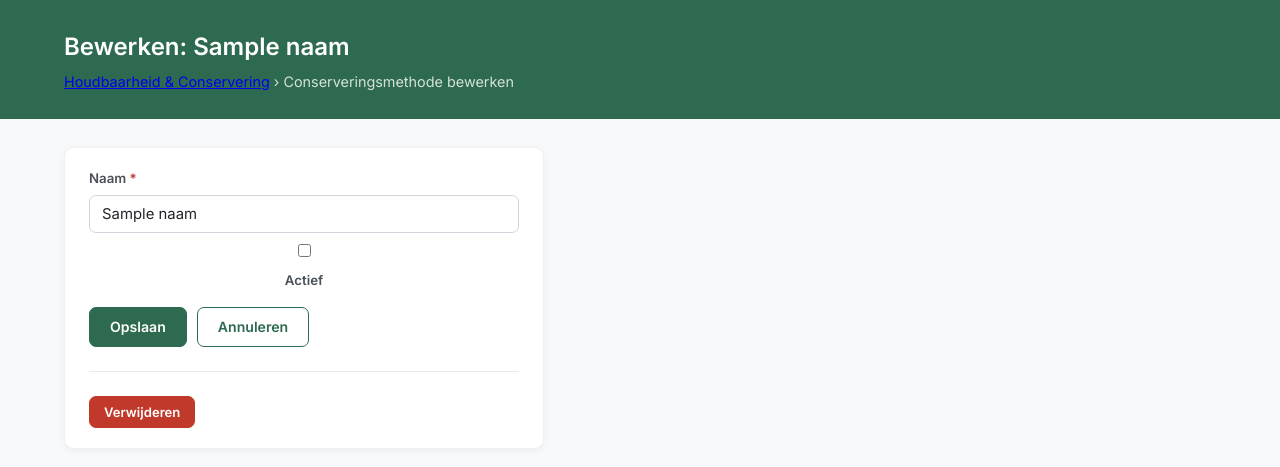
After one commit to mkoks75/Test, a FastAPI app: template templates/beheer_conserveringsmethode_edit.html in a window 1280 px wide. The commit adds this page. Shown: the top 467 px of the page. Run offline with FastAPI, Linux system fonts and the light colour scheme; the template is opened without the code that fills it: most values are stand-ins (such as "Sample title", 1, 10 or a date in 2020); parts of the project's set-up code (start-up, migrations or seed data) failed here and were passed over.

Commit message:
conserveringsmethode module, dashboard layout fix, fotogalerij fullwidth

```diff
--- a/main.py
+++ b/main.py
@@ -56,6 +56,8 @@ async def startup():
                 conn.execute(text("ALTER TABLE harvest_entries ADD COLUMN uitgegeven_op DATETIME"))
             if "uitgegeven_aan" not in col_names:
                 conn.execute(text("ALTER TABLE harvest_entries ADD COLUMN uitgegeven_aan TEXT"))
+            if "conserveringsmethode_id" not in col_names:
+                conn.execute(text("ALTER TABLE harvest_entries ADD COLUMN conserveringsmethode_id INTEGER REFERENCES conserveringsmethoden(id)"))
             conn.commit()
         except Exception:
             pass  # Tabel bestaat nog niet; create_all regelt dit
@@ -88,13 +90,13 @@ async def startup():
         except Exception:
             pass
 
-        # Maak product_houdbaarheid tabel aan indien nog niet aanwezig
+        # Maak product_houdbaarheid tabel aan / migreer naar conserveringsmethode
         try:
             conn.execute(text("""
                 CREATE TABLE IF NOT EXISTS product_houdbaarheid (
                     id INTEGER PRIMARY KEY AUTOINCREMENT,
                     product_id INTEGER NOT NULL REFERENCES products(id),
-                    locatie_id INTEGER NOT NULL REFERENCES locations(id),
+                    conserveringsmethode_id INTEGER REFERENCES conserveringsmethoden(id),
                     houdbaarheid_maanden INTEGER NOT NULL,
                     actief BOOLEAN NOT NULL DEFAULT 1
                 )
@@ -102,6 +104,31 @@ async def startup():
             conn.commit()
         except Exception:
             pass
+
+        # Voeg conserveringsmethode_id toe aan bestaande product_houdbaarheid indien ontbreekt
+        try:
+            pragma_ph = conn.execute(text("PRAGMA table_info(product_houdbaarheid)")).fetchall()
+            ph_col_names = [row[1] for row in pragma_ph]
+            if "conserveringsmethode_id" not in ph_col_names:
+                conn.execute(text("ALTER TABLE product_houdbaarheid ADD COLUMN conserveringsmethode_id INTEGER REFERENCES conserveringsmethoden(id)"))
+            conn.commit()
+        except Exception:
+            pass
+
+    # Standaard conserveringsmethoden aanmaken als de tabel leeg is
+    db = database.SessionLocal()
+    try:
+        if db.query(models.Conserveringsmethode).count() == 0:
+            standaard_methoden = [
+                "Invriezen", "Inmaken in zuur", "Fermenteren", "Drogen",
+                "Inmaken in olie", "Konfijten", "Vacuümverpakken",
+                "Koud bewaren", "Op kamertemperatuur",
+            ]
+            for naam in standaard_methoden:
+                db.add(models.Conserveringsmethode(naam=naam, actief=True))
+            db.commit()
+    finally:
+        db.close()
 
     # Standaard eenheden aanmaken als de tabel leeg is
     db = database.SessionLocal()
@@ -318,18 +345,18 @@ async def dashboard(request: Request, db: Session = Depends(get_db)):
         .all()
     )
 
-    # Totaaloverzicht voorraad: groepeer per product per locatie
+    # Totaaloverzicht voorraad: groepeer per product per conserveringsmethode
     voorraad_totaal_rows = (
         db.query(
             models.Product.name.label("product_naam"),
-            models.Location.name.label("locatie_naam"),
+            models.Conserveringsmethode.naam.label("conserveringsmethode_naam"),
             func.sum(models.HarvestEntry.quantity).label("totaal"),
             models.Product.unit.label("unit"),
             models.Eenheid.naam.label("eenheid_naam"),
         )
         .select_from(models.HarvestEntry)
         .join(models.Product, models.HarvestEntry.product_id == models.Product.id)
-        .join(models.Location, models.HarvestEntry.location_id == models.Location.id)
+        .outerjoin(models.Conserveringsmethode, models.HarvestEntry.conserveringsmethode_id == models.Conserveringsmethode.id)
         .outerjoin(models.Eenheid, models.Product.eenheid_id == models.Eenheid.id)
         .filter(models.HarvestEntry.uitgegeven == False)
         .group_by(
@@ -337,16 +364,16 @@ async def dashboard(request: Request, db: Session = Depends(get_db)):
             models.Product.name,
             models.Product.unit,
             models.Eenheid.naam,
-            models.Location.id,
-            models.Location.name,
-        )
-        .order_by(models.Product.name, models.Location.name)
+            models.HarvestEntry.conserveringsmethode_id,
+            models.Conserveringsmethode.naam,
+        )
+        .order_by(models.Product.name, models.Conserveringsmethode.naam)
         .all()
     )
     voorraad_totaal = [
         {
             "product": r.product_naam,
-            "locatie": r.locatie_naam,
+            "conserveringsmethode": r.conserveringsmethode_naam or "Niet opgegeven",
             "totaal": r.totaal,
             "eenheid": r.eenheid_naam or r.unit or "",
         }
@@ -484,6 +511,12 @@ async def harvest_new(
         .order_by(models.Eenheid.naam)
         .all()
     )
+    conserveringsmethoden = (
+        db.query(models.Conserveringsmethode)
+        .filter(models.Conserveringsmethode.actief == True)
+        .order_by(models.Conserveringsmethode.naam)
+        .all()
+    )
     today = datetime.date.today().isoformat()
 
     # Bouw een dict product_id -> eenheid naam voor JavaScript
@@ -504,6 +537,7 @@ async def harvest_new(
             "user": user,
             "products": products,
             "locations": locations,
+            "conserveringsmethoden": conserveringsmethoden,
             "eenheden": eenheden,
             "today": today,
             "success": success == 1,
@@ -519,6 +553,7 @@ async def harvest_new_post(
     db: Session = Depends(get_db),
     product_id: int = Form(...),
     location_id: int = Form(...),
+    conserveringsmethode_id: Optional[int] = Form(default=None),
     quantity: Optional[float] = Form(None),
     date: str = Form(...),
     note: str = Form(default=""),
@@ -555,6 +590,7 @@ async def harvest_new_post(
             entry = models.HarvestEntry(
                 product_id=product_id,
                 location_id=location_id,
+                conserveringsmethode_id=conserveringsmethode_id or None,
                 quantity=1.0,
                 date=date,
                 entered_by=user,
@@ -577,6 +613,7 @@ async def harvest_new_post(
         entry = models.HarvestEntry(
             product_id=product_id,
             location_id=location_id,
+            conserveringsmethode_id=conserveringsmethode_id or None,
             quantity=effective_quantity,
             date=date,
             entered_by=user,
@@ -1672,18 +1709,18 @@ async def api_houdbaarheid(
     request: Request,
     db: Session = Depends(get_db),
     product_id: int = None,
-    locatie_id: int = None,
+    conserveringsmethode_id: int = None,
 ):
     user = get_current_user(request)
     if not user:
         return JSONResponse({"error": "unauthorized"}, status_code=401)
 
-    if not product_id or not locatie_id:
+    if not product_id or not conserveringsmethode_id:
         return JSONResponse({"gevonden": False})
 
     record = db.query(models.ProductHoudbaarheid).filter(
         models.ProductHoudbaarheid.product_id == product_id,
-        models.ProductHoudbaarheid.locatie_id == locatie_id,
+        models.ProductHoudbaarheid.conserveringsmethode_id == conserveringsmethode_id,
         models.ProductHoudbaarheid.actief == True,
     ).first()
 
@@ -1712,12 +1749,13 @@ async def beheer_houdbaarheid(
     records = (
         db.query(models.ProductHoudbaarheid)
         .join(models.Product, models.ProductHoudbaarheid.product_id == models.Product.id)
-        .join(models.Location, models.ProductHoudbaarheid.locatie_id == models.Location.id)
-        .order_by(models.Product.name, models.Location.name)
+        .outerjoin(models.Conserveringsmethode, models.ProductHoudbaarheid.conserveringsmethode_id == models.Conserveringsmethode.id)
+        .order_by(models.Product.name, models.Conserveringsmethode.naam)
         .all()
     )
     producten = db.query(models.Product).filter(models.Product.active == True).order_by(models.Product.name).all()
-    locaties = db.query(models.Location).filter(models.Location.active == True).order_by(models.Location.name).all()
+    conserveringsmethoden = db.query(models.Conserveringsmethode).filter(models.Conserveringsmethode.actief == True).order_by(models.Conserveringsmethode.naam).all()
+    alle_conserveringsmethoden = db.query(models.Conserveringsmethode).order_by(models.Conserveringsmethode.naam).all()
 
     return templates.TemplateResponse(
         "beheer_houdbaarheid.html",
@@ -1726,7 +1764,8 @@ async def beheer_houdbaarheid(
             "user": user,
             "records": records,
             "producten": producten,
-            "locaties": locaties,
+            "conserveringsmethoden": conserveringsmethoden,
+            "alle_conserveringsmethoden": alle_conserveringsmethoden,
             "success": success,
             "error": error,
         },
@@ -1738,7 +1777,7 @@ async def beheer_houdbaarheid_add(
     request: Request,
     db: Session = Depends(get_db),
     product_id: int = Form(...),
-    locatie_id: int = Form(...),
+    conserveringsmethode_id: int = Form(...),
     houdbaarheid_maanden: int = Form(...),
 ):
     user = get_current_user(request)
@@ -1748,7 +1787,7 @@ async def beheer_houdbaarheid_add(
     # Controleer op dubbele combinatie
     bestaand = db.query(models.ProductHoudbaarheid).filter(
         models.ProductHoudbaarheid.product_id == product_id,
-        models.ProductHoudbaarheid.locatie_id == locatie_id,
+        models.ProductHoudbaarheid.conserveringsmethode_id == conserveringsmethode_id,
     ).first()
     if bestaand:
         return RedirectResponse("/beheer/houdbaarheid?error=dubbel", status_code=302)
@@ -1758,7 +1797,7 @@ async def beheer_houdbaarheid_add(
 
     record = models.ProductHoudbaarheid(
         product_id=product_id,
-        locatie_id=locatie_id,
+        conserveringsmethode_id=conserveringsmethode_id,
         houdbaarheid_maanden=houdbaarheid_maanden,
         actief=True,
     )
@@ -1812,6 +1851,97 @@ async def beheer_houdbaarheid_delete(record_id: int, request: Request, db: Sessi
         db.delete(record)
         db.commit()
     return RedirectResponse("/beheer/houdbaarheid?success=verwijderd", status_code=302)
+
+
+# ── Conserveringsmethoden beheer ────────────────────────────────────────────────
+
+@app.post("/beheer/conserveringsmethode/add")
+async def beheer_conserveringsmethode_add(
+    request: Request,
+    db: Session = Depends(get_db),
+    naam: str = Form(...),
+):
+    user = get_current_user(request)
+    if not user:
+        return RedirectResponse("/login", status_code=302)
+
+    naam = naam.strip()
+    if not naam:
+        return RedirectResponse("/beheer/houdbaarheid?error=lege_naam", status_code=302)
+
+    bestaand = db.query(models.Conserveringsmethode).filter(
+        func.lower(models.Conserveringsmethode.naam) == naam.lower()
+    ).first()
+    if bestaand:
+        return RedirectResponse("/beheer/houdbaarheid?error=dubbele_methode", status_code=302)
+
+    db.add(models.Conserveringsmethode(naam=naam, actief=True))
+    db.commit()
+    return RedirectResponse("/beheer/houdbaarheid?success=methode_toegevoegd", status_code=302)
+
+
+@app.get("/beheer/conserveringsmethode/edit/{methode_id}")
+async def beheer_conserveringsmethode_edit(methode_id: int, request: Request, db: Session = Depends(get_db)):
+    user = get_current_user(request)
+    if not user:
+        return RedirectResponse("/login", status_code=302)
+
+    methode = db.query(models.Conserveringsmethode).filter(models.Conserveringsmethode.id == methode_id).first()
+    if not methode:
+        return RedirectResponse("/beheer/houdbaarheid", status_code=302)
+
+    in_gebruik = db.query(models.HarvestEntry).filter(
+        models.HarvestEntry.conserveringsmethode_id == methode_id
+    ).count() > 0 or db.query(models.ProductHoudbaarheid).filter(
+        models.ProductHoudbaarheid.conserveringsmethode_id == methode_id
+    ).count() > 0
+
+    return templates.TemplateResponse(
+        "beheer_conserveringsmethode_edit.html",
+        {"request": request, "user": user, "methode": methode, "in_gebruik": in_gebruik},
+    )
+
+
+@app.post("/beheer/conserveringsmethode/edit/{methode_id}")
+async def beheer_conserveringsmethode_edit_post(
+    methode_id: int,
+    request: Request,
+    db: Session = Depends(get_db),
+    naam: str = Form(...),
+    actief: str = Form(default=""),
+):
+    user = get_current_user(request)
+    if not user:
+        return RedirectResponse("/login", status_code=302)
+
+    methode = db.query(models.Conserveringsmethode).filter(models.Conserveringsmethode.id == methode_id).first()
+    if methode:
+        methode.naam = naam.strip()
+        methode.actief = actief == "on"
+        db.commit()
+    return RedirectResponse("/beheer/houdbaarheid?success=methode_bijgewerkt", status_code=302)
+
+
+@app.post("/beheer/conserveringsmethode/delete/{methode_id}")
+async def beheer_conserveringsmethode_delete(methode_id: int, request: Request, db: Session = Depends(get_db)):
+    user = get_current_user(request)
+    if not user:
+        return RedirectResponse("/login", status_code=302)
+
+    in_gebruik = db.query(models.HarvestEntry).filter(
+        models.HarvestEntry.conserveringsmethode_id == methode_id
+    ).count() > 0 or db.query(models.ProductHoudbaarheid).filter(
+        models.ProductHoudbaarheid.conserveringsmethode_id == methode_id
+    ).count() > 0
+
+    if in_gebruik:
+        return RedirectResponse("/beheer/houdbaarheid?error=methode_in_gebruik", status_code=302)
+
+    methode = db.query(models.Conserveringsmethode).filter(models.Conserveringsmethode.id == methode_id).first()
+    if methode:
+        db.delete(methode)
+        db.commit()
+    return RedirectResponse("/beheer/houdbaarheid?success=methode_verwijderd", status_code=302)
 
 
 # ── QR Scan lookup ─────────────────────────────────────────────────────────────
--- a/templates/base.html
+++ b/templates/base.html
@@ -28,7 +28,7 @@
         <a href="/admin" {% if request.url.path == '/admin' %}class="actief"{% endif %}>Producten &amp; Locaties</a>
         <a href="/admin#ontvangers">Ontvangers</a>
         <a href="/admin#eenheden">Eenheden</a>
-        <a href="/beheer/houdbaarheid" {% if request.url.path == '/beheer/houdbaarheid' or request.url.path.startswith('/beheer/houdbaarheid/') %}class="actief"{% endif %}>Houdbaarheid</a>
+        <a href="/beheer/houdbaarheid" {% if request.url.path == '/beheer/houdbaarheid' or request.url.path.startswith('/beheer/houdbaarheid/') or request.url.path.startswith('/beheer/conserveringsmethode/') %}class="actief"{% endif %}>Houdbaarheid &amp; Conservering</a>
         <a href="/beheer/geschiedenis" {% if request.url.path == '/beheer/geschiedenis' and request.query_params.get('tab') != 'uitgiftes' %}class="actief"{% elif request.url.path.startswith('/beheer/uitgifte') %}class="actief"{% endif %}>Voorraad &amp; Uitgiftes</a>
         <a href="/account" {% if request.url.path == '/account' %}class="actief"{% endif %}>Account</a>
       </div>
--- /dev/null
+++ b/templates/beheer_conserveringsmethode_edit.html
@@ -0,0 +1,41 @@
+{% extends "base.html" %}
+{% block title %}Conserveringsmethode bewerken - MountainSense Farm{% endblock %}
+
+{% block content %}
+<div class="page-header">
+  <div class="page-header-inner">
+    <h1>Bewerken: {{ methode.naam }}</h1>
+    <p><a href="/beheer/houdbaarheid">Houdbaarheid &amp; Conservering</a> &rsaquo; Conserveringsmethode bewerken</p>
+  </div>
+</div>
+
+<main>
+  <div class="kaart" style="max-width:480px;">
+    <form method="post" action="/beheer/conserveringsmethode/edit/{{ methode.id }}">
+      <div class="veld">
+        <label for="naam">Naam <span style="color:var(--rood)">*</span></label>
+        <input type="text" id="naam" name="naam" value="{{ methode.naam }}" required>
+      </div>
+      <div class="veld" style="display:flex; align-items:center; gap:10px; margin-top:8px;">
+        <input type="checkbox" id="actief" name="actief" value="on" {% if methode.actief %}checked{% endif %} style="width:auto;">
+        <label for="actief" style="margin:0;">Actief</label>
+      </div>
+      <div style="display:flex; gap:10px; margin-top:16px;">
+        <button type="submit" class="btn btn-primair">Opslaan</button>
+        <a href="/beheer/houdbaarheid" class="btn btn-secundair">Annuleren</a>
+      </div>
+    </form>
+
+    <hr style="margin:24px 0; border:none; border-top:1px solid #e9ecef;">
+
+    {% if in_gebruik %}
+    <p style="color:#6c757d; font-size:0.88rem;">Deze conserveringsmethode is in gebruik en kan niet worden verwijderd.</p>
+    {% else %}
+    <form method="post" action="/beheer/conserveringsmethode/delete/{{ methode.id }}"
+          onsubmit="return confirm('Weet je zeker dat je &quot;{{ methode.naam }}&quot; wilt verwijderen?')">
+      <button type="submit" class="btn btn-gevaar">Verwijderen</button>
+    </form>
+    {% endif %}
+  </div>
+</main>
+{% endblock %}
```
Also changed, not shown: models.py (+15 -2 lines), static/style.css (+20 -23 lines), templates/beheer_houdbaarheid.html (+72 -14 lines), templates/beheer_houdbaarheid_edit.html (+5 -5 lines), templates/dashboard.html (+19 -17 lines), templates/harvest_new.html (+11 -16 lines).
